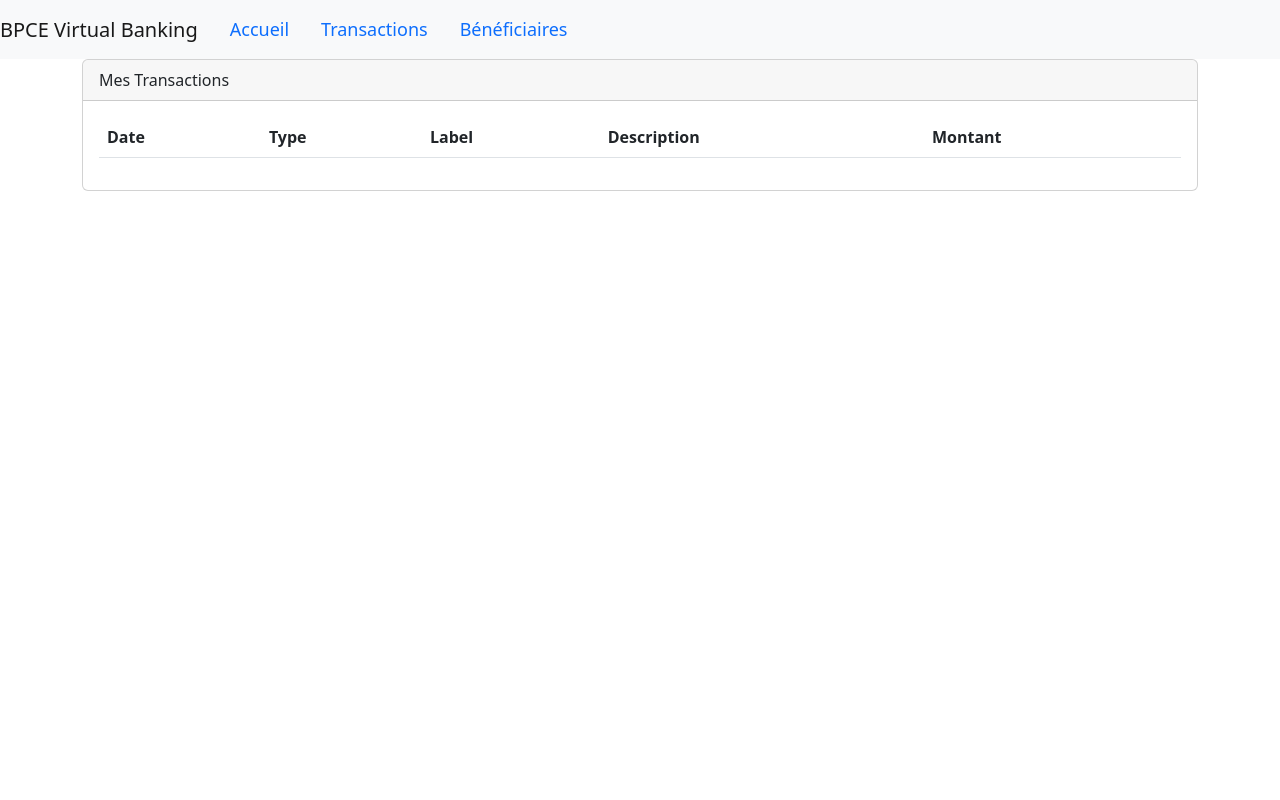
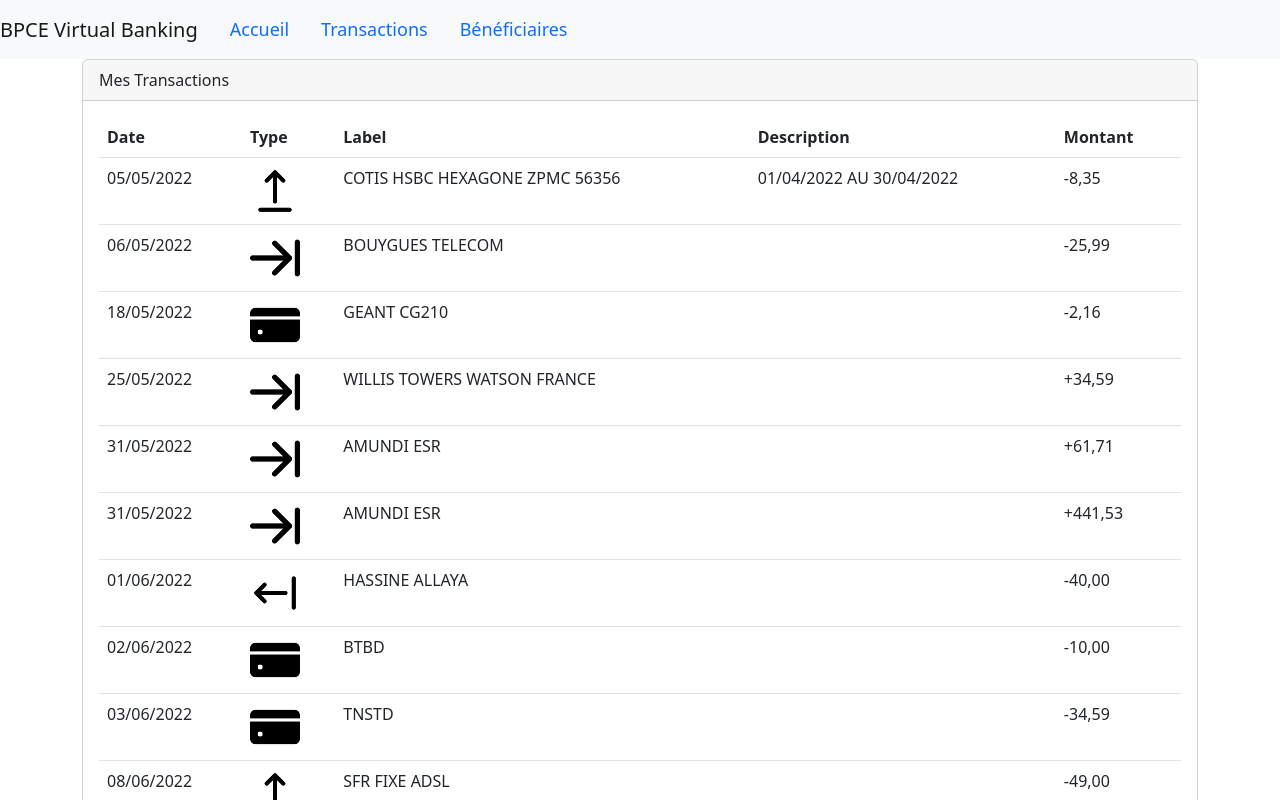
Before and after one commit to allayahassine/BPCE-VBANKING, an Angular app: page /transactions in a window 1280 px wide. Shown: the top 800 px of the page. Built offline with nearby package versions, Linux system fonts and the light colour scheme.

Commit message:
exo 1 DONE

```diff
--- a/angular.json
+++ b/angular.json
@@ -24,7 +24,8 @@
             "tsConfig": "tsconfig.app.json",
             "assets": [
               "src/favicon.ico",
-              "src/assets"
+              "src/assets",
+              "src/api"
             ],
             "styles": [
               "src/styles.css",
--- a/src/app/app.module.ts
+++ b/src/app/app.module.ts
@@ -1,3 +1,4 @@
+import { HttpClientModule } from '@angular/common/http';
 import { NgModule } from '@angular/core';
 import { BrowserModule } from '@angular/platform-browser';
 
@@ -12,7 +13,8 @@ import { WelcomeComponent } from './welcome/welcome.component';
   ],
   imports: [
     BrowserModule,
-    AppRoutingModule
+    AppRoutingModule,
+    HttpClientModule
   ],
   providers: [],
   bootstrap: [AppComponent]
--- a/src/app/transactions/transaction-list/transaction-list.component.html
+++ b/src/app/transactions/transaction-list/transaction-list.component.html
@@ -15,8 +15,14 @@
                     </tr>
                 </thead>
                 <tbody>
-                    <tr>
-
+                    <tr *ngFor='let transaction of transactions'>
+                        <td>{{ transaction.transactionDate }}</td>
+                        <td>
+                            <img [src]='transaction.transactionType' alt="transaction type">
+                        </td>
+                        <td>{{ transaction.transactionLabel }}</td>
+                        <td>{{ transaction.transactionDescription }}</td>
+                        <td>{{ transaction.transactionValue }}</td>
                     </tr>
                 </tbody>
             </table>
--- a/src/app/transactions/transaction-list/transaction-list.component.ts
+++ b/src/app/transactions/transaction-list/transaction-list.component.ts
@@ -1,12 +1,29 @@
-import { Component, OnInit } from '@angular/core';
+import { Component, OnDestroy, OnInit } from '@angular/core';
+import { Subscription } from 'rxjs';
+import { ITransaction } from '../transaction';
+import { TransactionService } from '../transaction.service';
 
 @Component({
   selector: 'app-transaction-list',
   templateUrl: './transaction-list.component.html',
   styleUrls: ['./transaction-list.component.css']
 })
-export class TransactionListComponent {
+export class TransactionListComponent implements OnInit, OnDestroy {
 
   pageTitle: string = 'Mes Transactions';
+  transactions: ITransaction[] = [];
+  subscription!: Subscription;
+
+  constructor(private transactionService: TransactionService) {}
+
+  ngOnInit(): void {
+    this.subscription = this.transactionService.getTransactions().subscribe({
+      next: transactions => this.transactions = transactions
+    });
+  }
+
+  ngOnDestroy(): void {
+    this.subscription.unsubscribe();
+  }
 
 }
--- /dev/null
+++ b/src/app/transactions/transaction.service.ts
@@ -0,0 +1,19 @@
+import { HttpClient } from '@angular/common/http';
+import { Injectable } from '@angular/core';
+import { Observable } from 'rxjs';
+import { ITransaction } from './transaction';
+
+
+@Injectable({
+  providedIn: 'root'
+})
+export class TransactionService {
+
+  private transactionUrl: string = 'api/transactions/transactions.json';
+
+  constructor(private http: HttpClient) { }
+
+  getTransactions(): Observable<ITransaction[]> {
+    return this.http.get<ITransaction[]>(this.transactionUrl);
+  }
+}
--- /dev/null
+++ b/src/app/transactions/transaction.ts
@@ -0,0 +1,7 @@
+export interface ITransaction {
+    transactionDate: string ,
+    transactionType: string,
+    transactionLabel: string,
+    transactionDescription: string,
+    transactionValue: string
+}
```
Also changed, not shown: 2 other files (tests, documents, lock files or other folders).
